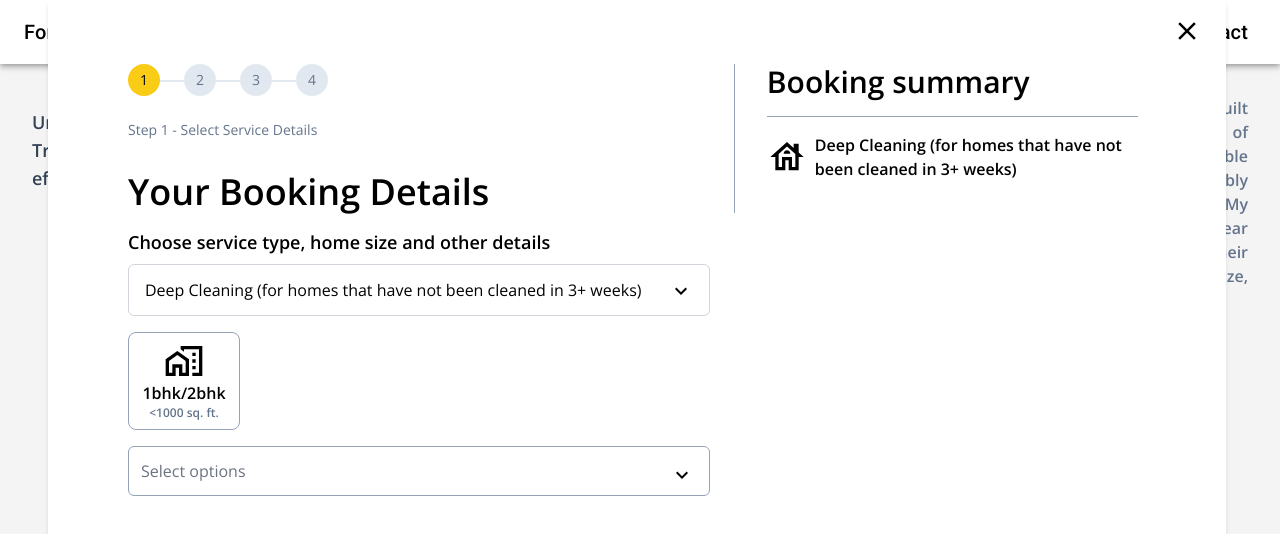
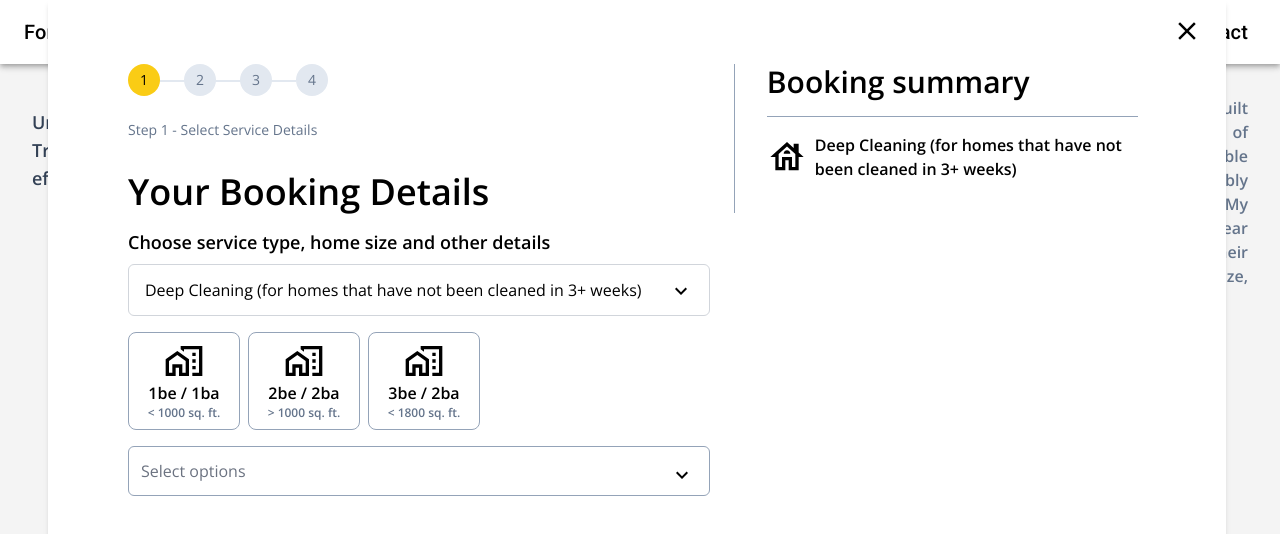
Before and after one commit to amankashyap004/form-traverse, a React (Vite) app: page / in a window 1280 px wide. Both pictures are taken after a click on the element "BOOKING CLEANING". Shown: the top 534 px of the page. Built offline with nearby package versions, Linux system fonts and the light colour scheme.

Commit message:
add some features in house details

```diff
--- a/src/components/BasicBox.jsx
+++ b/src/components/BasicBox.jsx
@@ -1,17 +1,21 @@
-import React, { useState } from "react";
+import React from "react";
 import HomeWorkOutlinedIcon from "@mui/icons-material/HomeWorkOutlined";
 
-const BasicBox = ({ icon, title, paragraph, isSelected }) => {
+const BasicBox = ({ data, isSelected, onClick }) => {
+   const handleClick = () => {
+      onClick(data);
+   };
+
    return (
       <div
          className={`flex justify-center items-center flex-col w-28 py-2 mr-2 rounded-lg border border-slate-400 cursor-pointer ${
             isSelected ? "bg-slate-300" : ""
          }`}
-         onClick={() => isSelected}
+         onClick={handleClick}
       >
-         <div>{icon ? icon : <HomeWorkOutlinedIcon sx={{ fontSize: 40 }} />}</div>
-         <span className="font-bold text-base">{title}</span>
-         <span className="text-xs font-semibold text-slate-500">{paragraph}</span>
+         <div>{data.icon ? data.icon : <HomeWorkOutlinedIcon sx={{ fontSize: 40 }} />}</div>
+         <span className="font-bold text-base">{data.title}</span>
+         <span className="text-xs font-semibold text-slate-500">{data.paragraph}</span>
       </div>
    );
 };
--- a/src/components/steps/HouseDetails.jsx
+++ b/src/components/steps/HouseDetails.jsx
@@ -1,10 +1,47 @@
-import React from "react";
+import React, { useState } from "react";
 import BasicBox from "../BasicBox";
 
+const dataOfHouseDetails = [
+   {
+      key: "1",
+      icon: "",
+      title: "1be / 1ba",
+      paragraph: "< 1000 sq. ft.",
+      label: "La Petite - 1 to 2 Bedroom Condo (under 1000 sq. ft.)",
+   },
+   {
+      key: "2",
+      icon: "",
+      title: "2be / 2ba",
+      paragraph: "> 1000 sq. ft.",
+      label: "La Petite II - 2 Bedroom 2 Bath Home/Condo (1001-1500 sq. ft.)",
+   },
+   {
+      key: "3",
+      icon: "",
+      title: "3be / 2ba",
+      paragraph: "< 1800 sq. ft.",
+      label: "Le Milieu - 3 Bedroom 2 Bath Home (under 1800 sq. ft.)",
+   },
+];
+
 const HouseDetails = () => {
+   const [selectedBox, setSelectedBox] = useState(null);
+
+   const handleBoxClick = (data) => {
+      setSelectedBox(data);
+   };
+
    return (
       <div className="flex justify-start items-center">
-         <BasicBox title="1bhk/2bhk" paragraph="<1000 sq. ft." onClick={""} />
+         {dataOfHouseDetails.map((data) => (
+            <BasicBox
+               key={data.key}
+               data={data}
+               isSelected={selectedBox === data}
+               onClick={handleBoxClick}
+            />
+         ))}
       </div>
    );
 };
```
